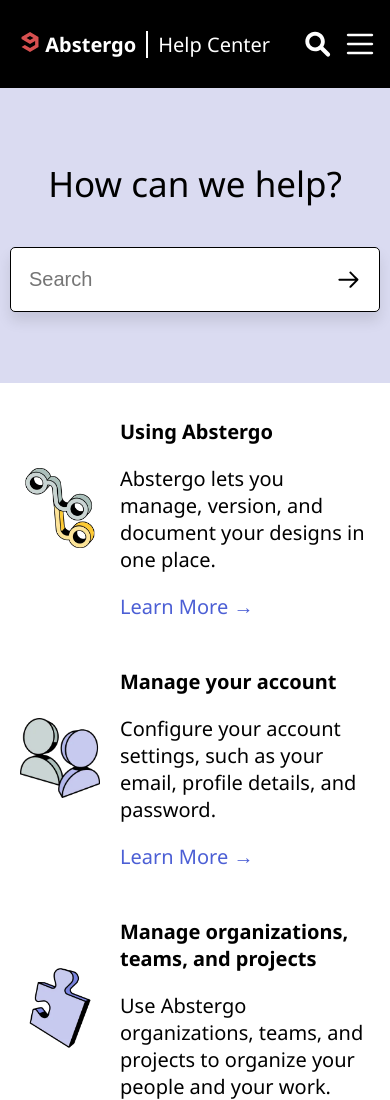
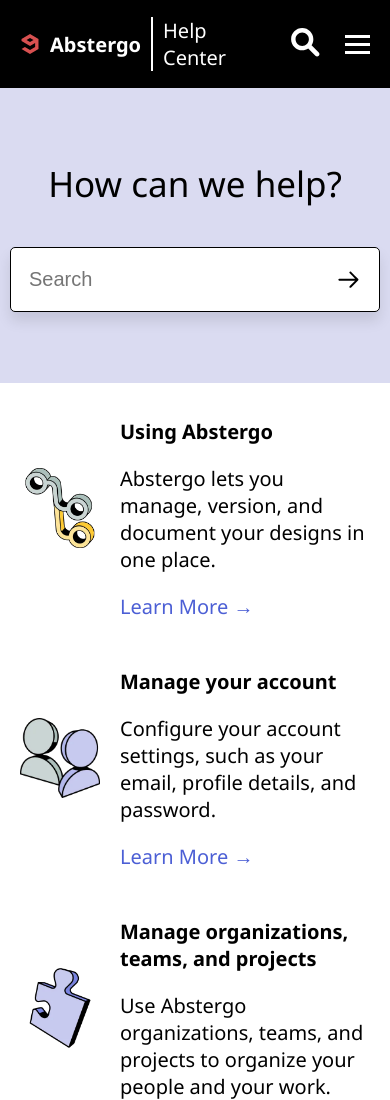
Before and after one commit to FrocusJKL/Practice-Abstract-Responsive, a plain HTML site: page index.html in a window 390 px wide. Shown: the top 1100 px of the page. Drawn offline with Linux system fonts and the light colour scheme.

Commit message:
Mejorando responsive e implementando botón de menu desplegable (aun no funcional).

```diff
--- a/index.html
+++ b/index.html
@@ -55,13 +55,16 @@
 							</g>
 						</g>
 					</svg>
-					Abstergo
+			        <div class="logo-name">Abstergo</div>
 				</a>
 				<div><span class="logo-bar_div"></span></div>
 				<a class="nav-help" href="#">Help Center</a>
 			</div>
 			<div class="navbar-buttons">
 				<a href="#"><button class="btn-request">Submit a request</button></a>
+				<div class="nav-separation">
+					<span class="separation"></span>
+				</div>
 				<a href="#"><button class="btn-sign-in">Sign in</button></a>
 			</div>
 			<div class="navbar-mobile-menu">
@@ -99,45 +102,11 @@
 						</g>
 					</svg>
 				</div>
-				<div class="mobile-menu_button">
-					<svg
-						id="hamburger"
-						xmlns="http://www.w3.org/2000/svg"
-						x="0px"
-						y="0px"
-						width="30px"
-						height="30px"
-						viewBox="0,0,255.99704,255.99704"
-						style="fill: #1a1a1a"
-					>
-						<g
-							fill="#ffffff"
-							fill-rule="nonzero"
-							stroke="none"
-							stroke-width="1"
-							stroke-linecap="butt"
-							stroke-linejoin="miter"
-							stroke-miterlimit="10"
-							stroke-dasharray=""
-							stroke-dashoffset="0"
-							font-family="none"
-							font-weight="none"
-							font-size="none"
-							text-anchor="none"
-							style="mix-blend-mode: normal"
-						>
-							<g transform="scale(5.12,5.12)">
-								<path
-									d="M5,8c-0.72127,-0.0102 -1.39216,0.36875 -1.75578,0.99175c-0.36361,0.623 -0.36361,1.39351 0,2.01651c0.36361,0.623 1.0345,1.00195 1.75578,0.99175h40c0.72127,0.0102 1.39216,-0.36875 1.75578,-0.99175c0.36361,-0.623 0.36361,-1.39351 0,-2.01651c-0.36361,-0.623 -1.0345,-1.00195 -1.75578,-0.99175zM5,23c-0.72127,-0.0102 -1.39216,0.36875 -1.75578,0.99175c-0.36361,0.623 -0.36361,1.39351 0,2.01651c0.36361,0.623 1.0345,1.00195 1.75578,0.99175h40c0.72127,0.0102 1.39216,-0.36875 1.75578,-0.99175c0.36361,-0.623 0.36361,-1.39351 0,-2.01651c-0.36361,-0.623 -1.0345,-1.00195 -1.75578,-0.99175zM5,38c-0.72127,-0.0102 -1.39216,0.36875 -1.75578,0.99175c-0.36361,0.623 -0.36361,1.39351 0,2.01651c0.36361,0.623 1.0345,1.00195 1.75578,0.99175h40c0.72127,0.0102 1.39216,-0.36875 1.75578,-0.99175c0.36361,-0.623 0.36361,-1.39351 0,-2.01651c-0.36361,-0.623 -1.0345,-1.00195 -1.75578,-0.99175z"
-								></path>
-							</g>
-						</g>
-					</svg>
+				<div class="mobile-hamburger-menu">
+					<span class="bar"></span>
+					<span class="bar"></span>
+					<span class="bar"></span>
 				</div>
-			</div>
-			<div class="mobile-nav_dropdown_menu" id="dropdown-menu">
-				<a href="#">Submit a request</a>
-				<a href="#">Sign in</a>
 			</div>
 		</header>
 		<main>
--- a/script.js
+++ b/script.js
@@ -1,10 +1,7 @@
-document.getElementById("hamburger").addEventListener("click", function() {
+const hamburger = document.querySelector('.mobile-hamburger-menu');
+const navMenu = document.querySelector('.navbar-buttons');
 
-    var dropdownMenu = document.getElementById("dropdown-menu");
-
-    if (dropdownMenu.classList.contains("active")) {
-        dropdownMenu.classList.remove("active");
-    } else {
-        dropdownMenu.classList.add("active");
-    }
+hamburger.addEventListener('click', () => {
+	hamburger.classList.toggle('active');
+	navMenu.classList.toggle('active');
 });
--- a/style.css
+++ b/style.css
@@ -1,5 +1,4 @@
 @import url('https://fonts.googleapis.com/css2?family=Noto+Sans:ital,wght@0,100..900;1,100..900&display=swap');
-
 
 /* ------------------------------------------------------------------------------------------------------------------------------------------------------------------------------------------ */
 body,
@@ -16,8 +15,7 @@ body {
 	font-family: 'Noto Sans', sans-serif;
 }
 
-/* Header *//* ------------------------------------------------------------------------------------------------------------------------------------------------------------------------------------------*/
-
+/* Header */ /* ------------------------------------------------------------------------------------------------------------------------------------------------------------------------------------------*/
 
 header {
 	height: 88px;
@@ -36,7 +34,7 @@ header {
 	-webkit-transition: margin-top 0.7s ease;
 	transition: margin-top 0.7s ease;
 }
-/* Logo *//* ------------------------------------------------------------------------------------------------------------------------------------------------------------------------------------------*/
+/* Navbar Logo */ /* ------------------------------------------------------------------------------------------------------------------------------------------------------------------------------------------*/
 
 .logo-wrapper {
 	display: flex;
@@ -45,14 +43,20 @@ header {
 }
 .nav-logo,
 .nav-help{
+	display: flex;
 	color: white;
 	text-decoration: none;
 	font-weight: lighter;
 	font-size: 25px;
 	position: relative;
 }
+.logo-name{
+	margin-left: 10px;
+}
 
-.logo-bar_div{
+
+
+.logo-bar_div {
 	width: 2px;
 	height: 100%;
 	display: block;
@@ -90,14 +94,17 @@ header {
 	transform: scaleX(1);
 }
 
-
-/* Main *//* ------------------------------------------------------------------------------------------------------------------------------------------------------------------------------------------*/
-
-/* Menu *//* ------------------------------------------------------------------------------------------------------------------------------------------------------------------------------------------*/
-
+/* Navbar Menu */ /* ------------------------------------------------------------------------------------------------------------------------------------------------------------------------------------------*/
 
 .navbar-buttons {
-	padding-right: 140px;
+	margin-right: 120px;
+}
+.nav-separation {
+	display: none;
+}
+
+.separation {
+	display: none;
 }
 
 .btn-request,
@@ -134,6 +141,8 @@ header {
 	color: #4c5fd5;
 	transition: 0.3s;
 }
+
+/* Main */ /* ------------------------------------------------------------------------------------------------------------------------------------------------------------------------------------------*/
 
 .main-section {
 	width: 100%;
@@ -194,9 +203,7 @@ header {
 	transition: 0.3s;
 }
 
-
-/* Content *//* ------------------------------------------------------------------------------------------------------------------------------------------------------------------------------------------*/
-
+/* Content */ /* ------------------------------------------------------------------------------------------------------------------------------------------------------------------------------------------*/
 
 .main-content {
 	margin-top: 125px;
@@ -258,9 +265,7 @@ header {
 	transform: scaleX(1);
 }
 
-
-/* Footer *//* ------------------------------------------------------------------------------------------------------------------------------------------------------------------------------------------*/
-
+/* Footer */ /* ------------------------------------------------------------------------------------------------------------------------------------------------------------------------------------------*/
 
 footer {
 	width: 100%;
@@ -330,111 +335,73 @@ a {
 .footer-column-copyright > p {
 	margin: 0;
 }
-/* Responsive*//* ------------------------------------------------------------------------------------------------------------------------------------------------------------------------------------------*/
 
+/* Responsive design */ /* ------------------------------------------------------------------------------------------------------------------------------------------------------------------------------------------*/
 
-.navbar-mobile-menu {
-	margin-right: 100px;
-	width: 50px;
-	height: 50px;
+.navbar-mobile-menu,
+.mobile-hamburger-menu,
+.mobile-search_button {
 	display: none;
 }
 
-.mobile-menu_button,
-.mobile-search_button {
-	display: flex;
-	align-items: center;
-	margin-right: 10px;
+.bar {
+	display: block;
+	width: 25px;
+	height: 3px;
+	margin: 5px auto;
+	-webkit-transition: all 0.3s ease-in-out;
+	transition: all 0.3s ease-in-out;
+	background-color: white;
 }
 
-.mobile-nav_dropdown_menu {
-	display: none;
-	flex-direction: column;
-	background-color: black;
-	text-align: center;
-	overflow: hidden;
-	transition: max-height 0.5s ease-out;
-}
-.dropdown-menu {
-	display: none;
-	flex-direction: column;
-	background-color: black;
-	text-align: center;
-	overflow: hidden;
-	transition: max-height 0.5s ease-out;
-}
-
-.dropdown-menu a {
-	display: block;
-	color: white;
-	padding: 10px 0;
-	text-decoration: none;
-}
-
-.dropdown-menu a:hover {
-	text-decoration: underline;
-}
-
-/* Estado activo del menú */
-.dropdown-menu.active {
-	display: flex;
-	max-height: 200px; /* Ajusta según la cantidad de contenido */
-}
-
-/* Tablet */
+/* ------- Tablet ------- */
 
 @media screen and (max-width: 1200px) {
 	/* header */
 
-	header {
-		width: 100%;
+	/* Header - logo Wrapper */
+
+	.logo-wrapper {
+		margin-left: 20px;
 	}
 
-	.logo-wrapper {
-		margin-left: 50px;
-	}
+	/* header - mobile Menu  */
 	.navbar-buttons {
 		display: none;
 	}
 
 	.navbar-mobile-menu {
 		display: flex;
+		justify-content: center;
+		align-items: center;
 	}
 
-	.mobile-search_button > svg {
+	.mobile-hamburger-menu {
+		display: block;
 		cursor: pointer;
-		box-sizing: border-box;
-		transition: 0.2s;
-
+		margin-right: 20px;
 	}
 
-	.mobile-search_button:hover > svg {
-		scale: 1.1;
-		transition: 0.2s;
-	}
-	.mobile-menu_button > svg{
+	.mobile-search_button {
+		display: block;
 		cursor: pointer;
+		margin: 20px;
 	}
 
 
-	/* Main */
-
-	/* Main - search bar */
-
-	.main-section {
-		justify-content: center;
-		align-items: center;
+	/* Aquí esta sección la animación de el menú hamburguesa */
+	.mobile-hamburger-menu.active .bar:nth-child(2) {
+		opacity: 0;
 	}
-	.search-container_title {
-		font-size: 70px;
-		width: 100%;
+	.mobile-hamburger-menu.active .bar:nth-child(1) {
+		transform: translateY(8px) rotate(45deg);
 	}
 
-	.search-box {
-		width: 100%;
+	.mobile-hamburger-menu.active .bar:nth-child(3) {
+		transform: translateY(-8px) rotate(-45deg);
 	}
 
-	/* Main - content */
+	/* Main - content ------------------------------------------------------*/
 
 	.main-content {
 		display: block;
@@ -463,45 +430,23 @@ a {
 	}
 }
 
-/*Responsive design Mobile*/
+/* ------- Mobile ------- */
 
 @media screen and (max-width: 720px) {
 	/* header */
 
-	header {
-		width: 100%;
+	/* Header - logo Wrapper */
+	.nav-logo {
+		display: flex;
+		justify-content: center;
+		align-items: center;
 	}
-
-	.logo-wrapper {
-		margin-left: 20px;
-	}
-	.nav-logo{
-		font-size: 20px
-	}
-
-	.nav-help{
+	.nav-logo,.nav-help {
 		font-size: 20px;
 	}
-	.navbar-mobile-menu {
-		display: flex;
-		margin-right: 40px;
+	.logo-name{
+		margin-left: 10px;
 	}
-
-	.mobile-search_button > svg {
-		cursor: pointer;
-		box-sizing: border-box;
-		transition: 0.2s;
-		width: 35px;
-	}
-
-	.mobile-search_button:hover > svg {
-		scale: 1.1;
-		transition: 0.2s;
-	}
-	.mobile-menu_button > svg{
-		cursor: pointer;
-	}
-
 	/* Main */
 
 	/* Main - search bar */
@@ -511,9 +456,9 @@ a {
 		align-items: center;
 		height: 35vh;
 	}
-	.search-container{
+	.search-container {
 		width: 100%;
-		margin:0 10px;
+		margin: 0 10px;
 	}
 	.search-container_title {
 		font-size: 35px;
@@ -535,29 +480,29 @@ a {
 		padding: 0 10px;
 	}
 	.category-list_items {
-		margin: 0 ;
+		margin: 0;
 		height: 250px;
 	}
 	.category-list_img {
 		width: 80px;
 		height: 80px;
-		margin:0 20px 0 10px;
+		margin: 0 20px 0 10px;
 	}
 
-	.category-list_content{
+	.category-list_content {
 		padding: 0;
 	}
-	.category-list_title{
+	.category-list_title {
 		font-size: 20px;
 		margin: 35px 0 20px 0;
 	}
-	.category-list_description{
+	.category-list_description {
 		font-size: 20px;
 	}
 
 	/* Footer  */
 
-	footer{
+	footer {
 		padding: 10px;
 	}
 
@@ -566,8 +511,8 @@ a {
 		display: grid;
 		grid-column: span 1;
 	}
-	.footer-columns{
-		margin:0;
+	.footer-columns {
+		margin: 0;
 	}
 	.footer-column-copyright {
 		margin-top: 40px;
```
